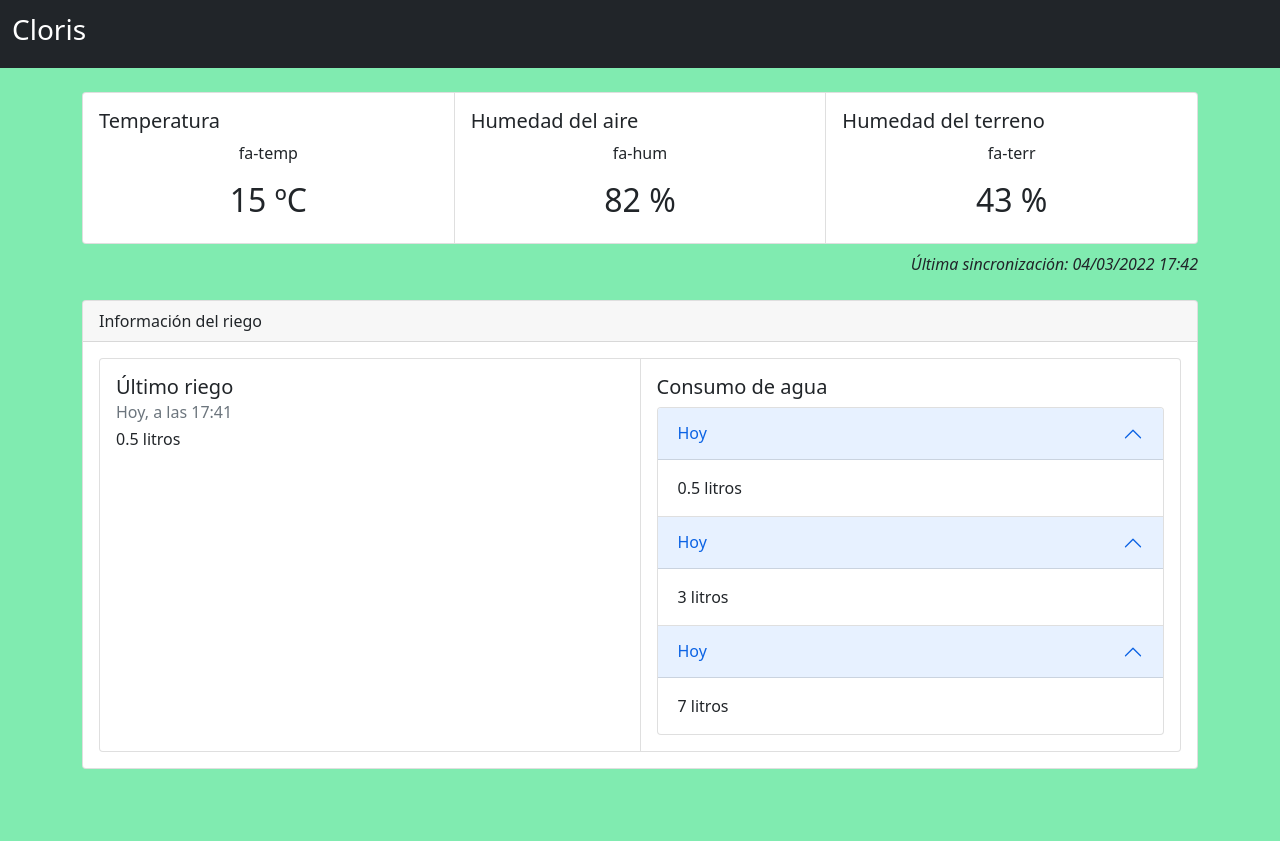
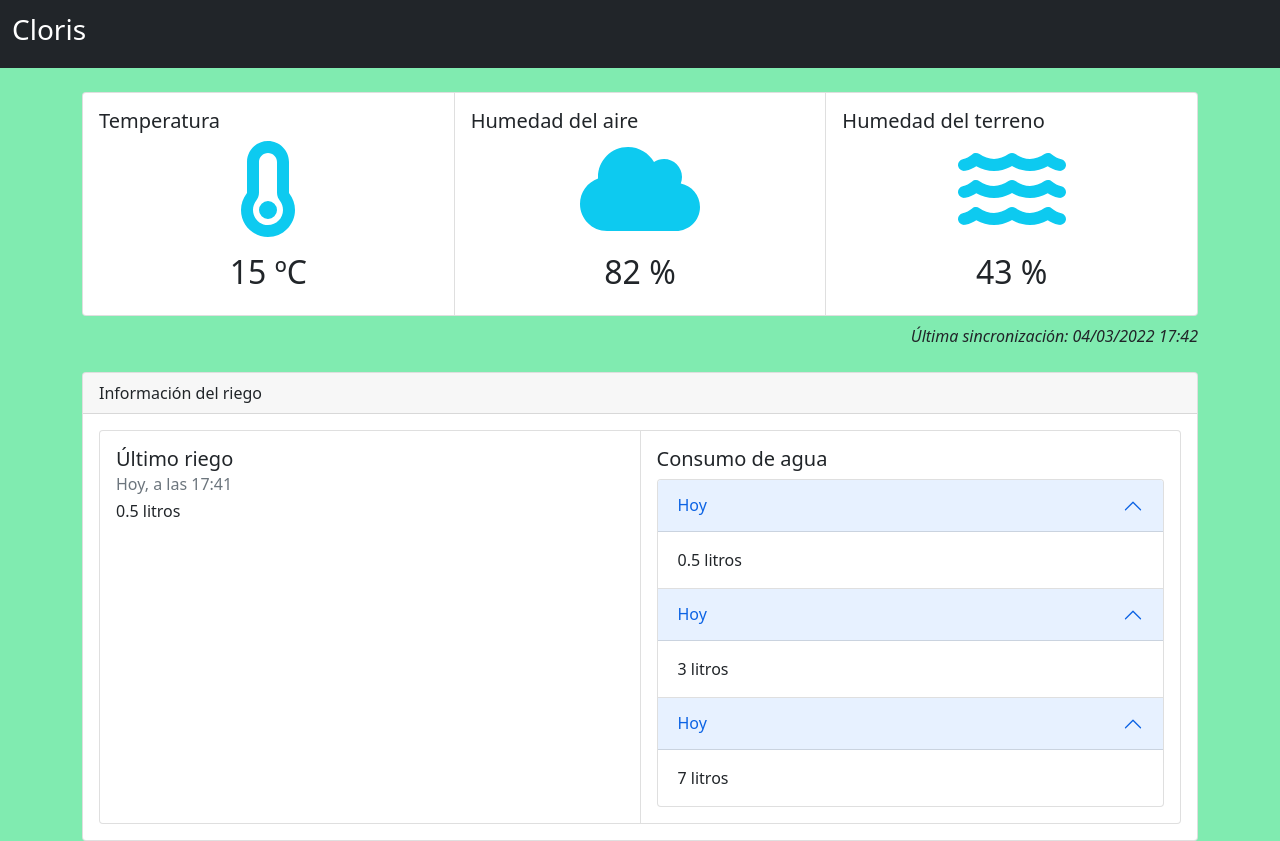
Before and after one commit to alexrcas/cloris, a React (Create React App) app in the folder cloris-client/: page / in a window 1280 px wide. Before the commit the page ends 800 px from the top, so only its background shows below. Built offline with nearby package versions, Linux system fonts and the light colour scheme.

Commit message:
Importar font-awesome

```diff
--- a/cloris-client/package.json
+++ b/cloris-client/package.json
@@ -3,6 +3,9 @@
   "version": "0.1.0",
   "private": true,
   "dependencies": {
+    "@fortawesome/fontawesome-svg-core": "^1.3.0",
+    "@fortawesome/free-solid-svg-icons": "^6.0.0",
+    "@fortawesome/react-fontawesome": "^0.1.17",
     "@testing-library/jest-dom": "^5.16.2",
     "@testing-library/react": "^12.1.3",
     "@testing-library/user-event": "^13.5.0",
--- a/cloris-client/src/components/CustomCard.tsx
+++ b/cloris-client/src/components/CustomCard.tsx
@@ -1,9 +1,10 @@
+import { IconProp } from "@fortawesome/fontawesome-svg-core"
+import { FontAwesomeIcon } from "@fortawesome/react-fontawesome"
 import { Card } from "react-bootstrap"
 
-
 export const CustomCard = (
-  {title, iconName, value, unit}: {title: string,
-                                  iconName: string,
+  {title, icon, value, unit}: {title: string,
+                                  icon: IconProp,
                                   value: number,
                                   unit: string}
   ) => {
@@ -11,8 +12,8 @@ export const CustomCard = (
     <Card>
     <Card.Body>
         <Card.Title>{ title }</Card.Title>
-        <Card.Text className="d-flex justify-content-center">
-            { iconName }
+        <Card.Text className="d-flex justify-content-center text-info">
+          <FontAwesomeIcon icon={icon} size={'6x'} />
         </Card.Text>
         <h2 className="justify-content-center d-flex">{ value } { unit }</h2>
     </Card.Body>
--- a/cloris-client/src/components/QuickInfoPanel.tsx
+++ b/cloris-client/src/components/QuickInfoPanel.tsx
@@ -1,6 +1,9 @@
 import { CardGroup, Container, Row } from "react-bootstrap"
 import { CustomCard } from "./CustomCard"
-
+import { faTemperatureEmpty } from '@fortawesome/free-solid-svg-icons'
+import { faWater } from '@fortawesome/free-solid-svg-icons'
+import { faCloud } from '@fortawesome/free-solid-svg-icons'
+import { IconDefinition } from "@fortawesome/fontawesome-svg-core"
 
 export const QuickInfoPanel = () => {
 
@@ -12,22 +15,22 @@ export const QuickInfoPanel = () => {
         timestamp: "2022-03-06T02:22:19.351Z"
     }
 
-    const cardAttributes: {title: string, iconName: string, value: number, unit: string}[] = [
+    const cardAttributes: {title: string, icon: IconDefinition, value: number, unit: string}[] = [
         {
             title: 'Temperatura',
-            iconName: 'fa-temp',
+            icon: faTemperatureEmpty,
             unit: 'ºC',
             value: response.temperature
         },
         {
             title: 'Humedad del aire',
-            iconName: 'fa-hum',
+            icon: faCloud,
             unit: '%',
             value: response.airHumidity
         },
         {
             title: 'Humedad del terreno',
-            iconName: 'fa-terr',
+            icon: faWater,
             unit: '%',
             value: response.terrainHumidity
         }
@@ -40,7 +43,7 @@ export const QuickInfoPanel = () => {
         <CardGroup>
             {
                 cardAttributes.map(cardAttribute => (
-                    <CustomCard {...cardAttribute}  />
+                    <CustomCard {...cardAttribute} />
                 ))
             }
         </CardGroup>
```
Also changed, not shown: 1 other file (tests, documents, lock files or other folders).
